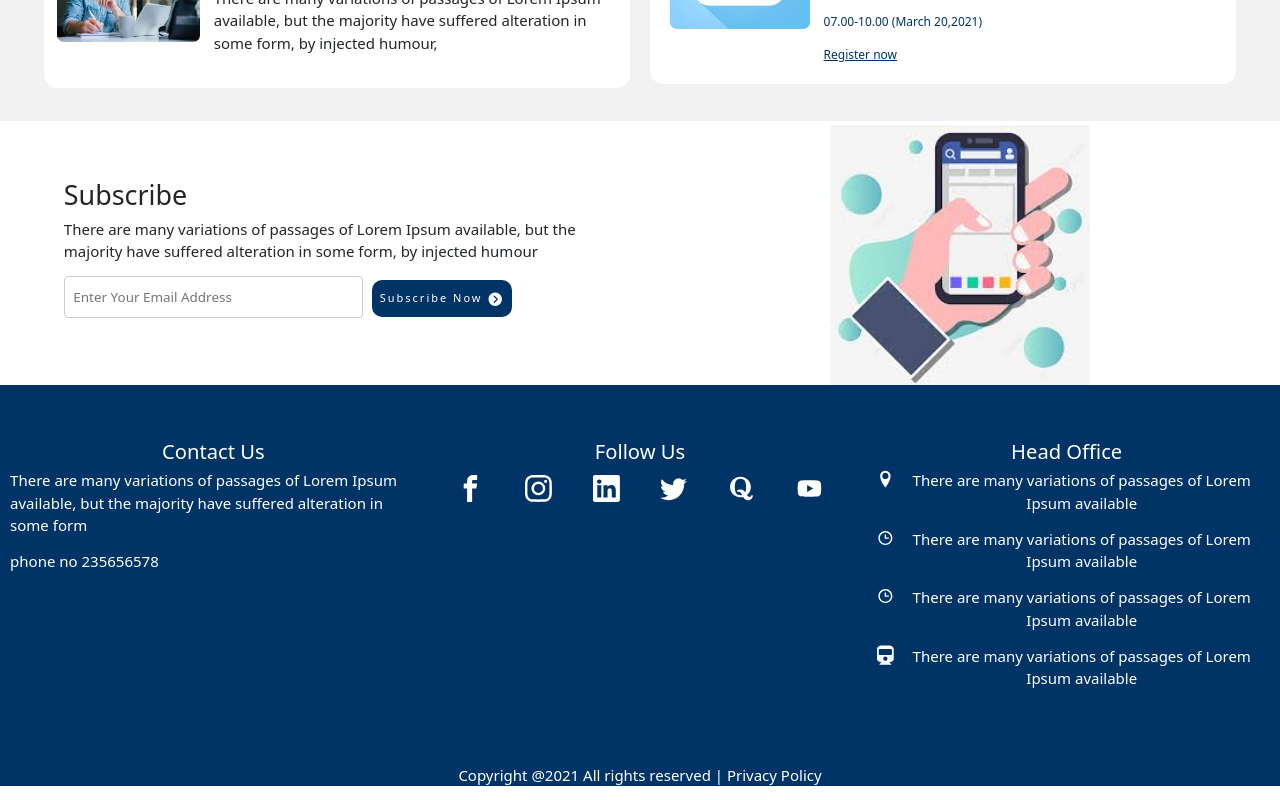
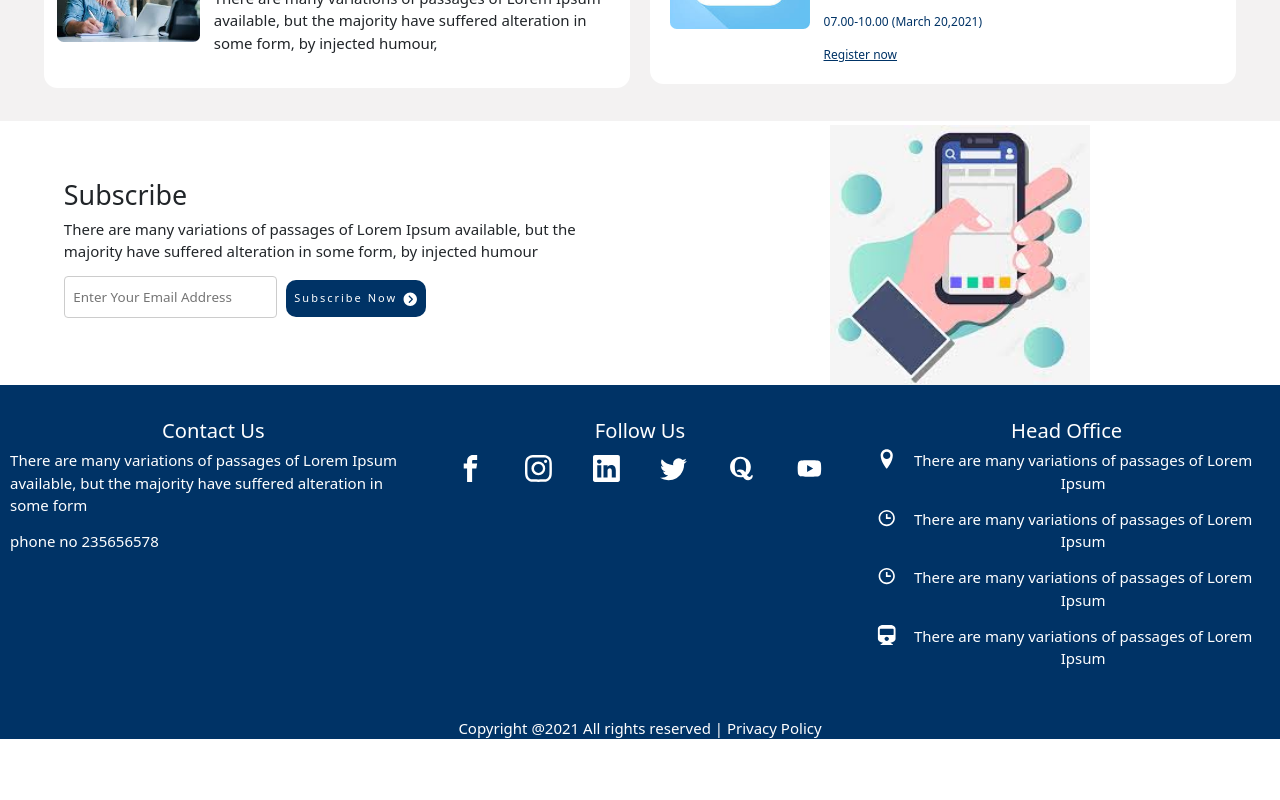
Before and after one commit to artipandey17/assignment--React, a React (Create React App) app: page / in a window 1280 px wide. Shown: the part 2575-3375 px from the top of the page. After the commit the page ends 3328 px from the top, so only its background shows below. Built offline with nearby package versions, Linux system fonts and the light colour scheme.

Commit message:
update 3

```diff
--- a/src/component/Home.js
+++ b/src/component/Home.js
@@ -478,7 +478,7 @@ export default function Home() {
                     <p>There are many variations of passages of Lorem Ipsum available,
                       but the majority have suffered alteration in some form, by injected humour</p>
                     <div className='text-main'>
-                      <input type="text" className='col-md-7 lg-7 textbox' placeholder=" Enter Your Email Address" />
+                      <input type="text" className='col-md-5 lg-5 textbox' placeholder=" Enter Your Email Address" />
                       <a href="#" className='button3'> Subscribe Now  <IoIosArrowDroprightCircle style={icon} /></a>
                     </div>
                   </div>
@@ -526,24 +526,24 @@ export default function Home() {
                 </div>
               </div>
             </div>
-            <div className="col-lg-4 col-md-4 col-12 mb-2 footer-cols">
+            <div className="col-lg-4 col-md-4 col-12  footer-cols">
               <h4>Head Office</h4>
               <div>
                 <div className='head-office'>
                   <ImLocation style={lo} />
-                  <p >There are many variations of passages of Lorem Ipsum available</p>
+                  <p >There are many variations of passages of Lorem Ipsum </p>
                 </div>
                 <div className='head-office'>
                   <BiTime style={c} />
-                  <p>There are many variations of passages of Lorem Ipsum available</p>
+                  <p>There are many variations of passages of Lorem Ipsum </p>
                 </div>
                 <div className='head-office'>
                   <BiTime style={c} />
-                  <p>There are many variations of passages of Lorem Ipsum available</p>
+                  <p>There are many variations of passages of Lorem Ipsum </p>
                 </div>
                 <div className='head-office'>
                   <FaTrain style={tr} />
-                  <p>There are many variations of passages of Lorem Ipsum available</p>
+                  <p>There are many variations of passages of Lorem Ipsum </p>
                 </div>
 
               </div>
--- a/src/component/home.css
+++ b/src/component/home.css
@@ -325,7 +325,7 @@ width: 260px;
 }
 .footer{
 /* margin: 3rem; */
-padding: 4rem;
+padding: 2.5rem;
 background-color: rgb(0, 51, 102);
 }
 .footer-cols{
```
